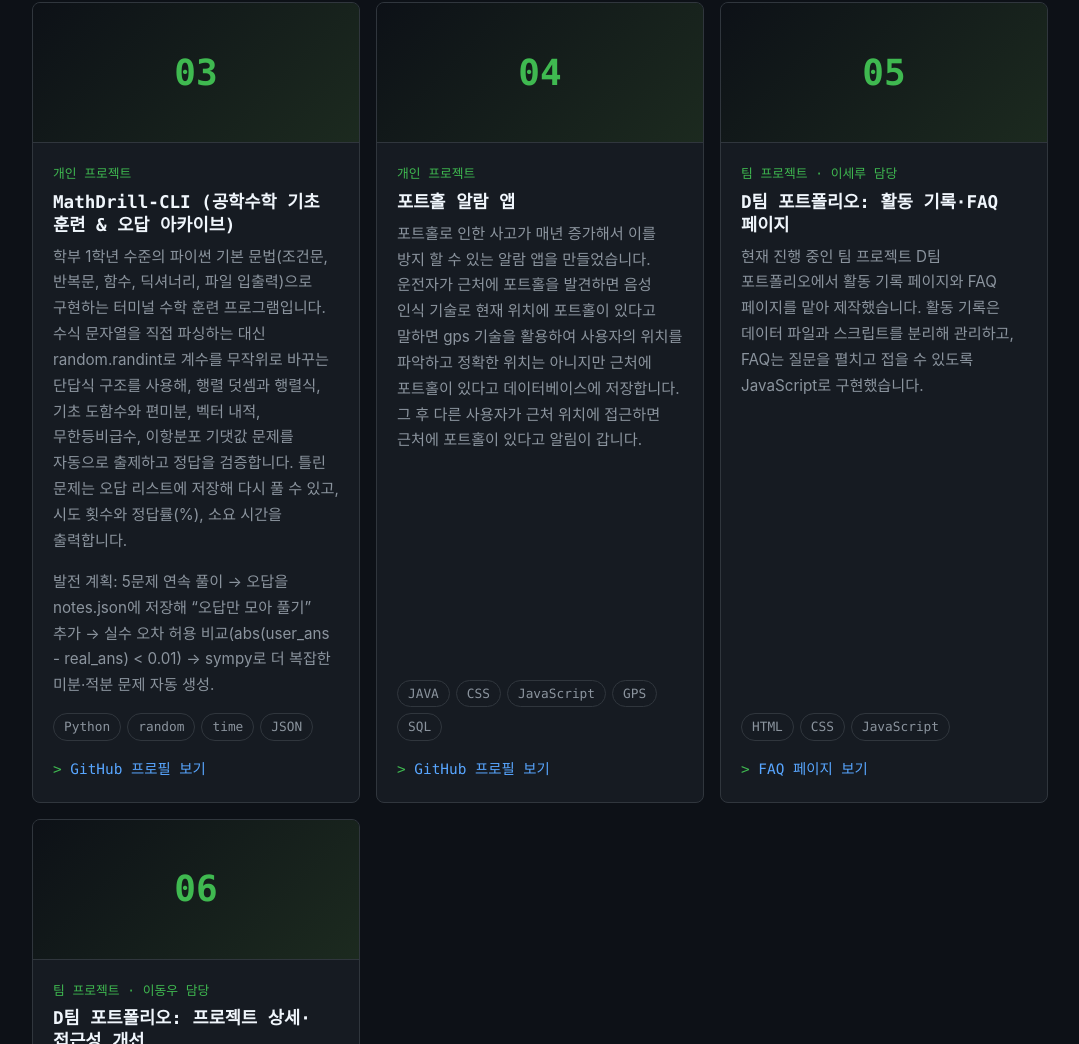
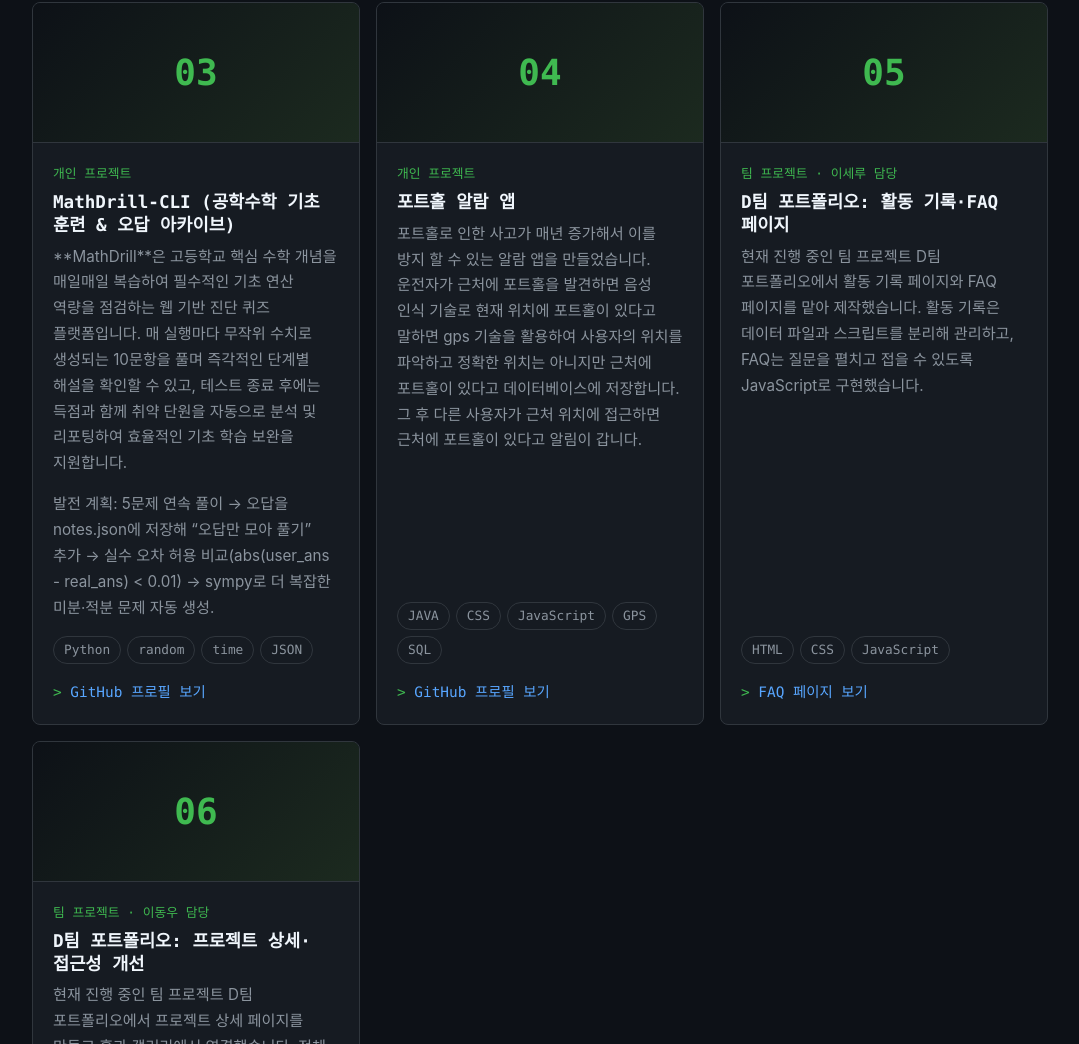
Before and after one commit to wonchandev/oss-team-portfolio, a plain HTML site: page projects.html in a window 1280 px wide. Shown: the part 1191-2235 px from the top of the page, without its empty margins (100-1179 px from the left). Drawn offline with Linux system fonts and the light colour scheme.

Commit message:
Update projects.html

```diff
--- a/projects.html
+++ b/projects.html
@@ -109,12 +109,7 @@
                         <span class="project-kind">개인 프로젝트</span>
                         <h2 class="project-title">MathDrill-CLI (공학수학 기초 훈련 &amp; 오답 아카이브)</h2>
                         <p class="project-desc">
-                            학부 1학년 수준의 파이썬 기본 문법(조건문, 반복문, 함수, 딕셔너리, 파일 입출력)으로
-                            구현하는 터미널 수학 훈련 프로그램입니다. 수식 문자열을 직접 파싱하는 대신
-                            random.randint로 계수를 무작위로 바꾸는 단답식 구조를 사용해, 행렬 덧셈과 행렬식,
-                            기초 도함수와 편미분, 벡터 내적, 무한등비급수, 이항분포 기댓값 문제를 자동으로 출제하고
-                            정답을 검증합니다. 틀린 문제는 오답 리스트에 저장해 다시 풀 수 있고, 시도 횟수와
-                            정답률(%), 소요 시간을 출력합니다.
+                            **MathDrill**은 고등학교 핵심 수학 개념을 매일매일 복습하여 필수적인 기초 연산 역량을 점검하는 웹 기반 진단 퀴즈 플랫폼입니다. 매 실행마다 무작위 수치로 생성되는 10문항을 풀며 즉각적인 단계별 해설을 확인할 수 있고, 테스트 종료 후에는 득점과 함께 취약 단원을 자동으로 분석 및 리포팅하여 효율적인 기초 학습 보완을 지원합니다.
                         </p>
                         <p class="project-desc">
                             발전 계획: 5문제 연속 풀이 → 오답을 notes.json에 저장해 &ldquo;오답만 모아 풀기&rdquo; 추가
```
